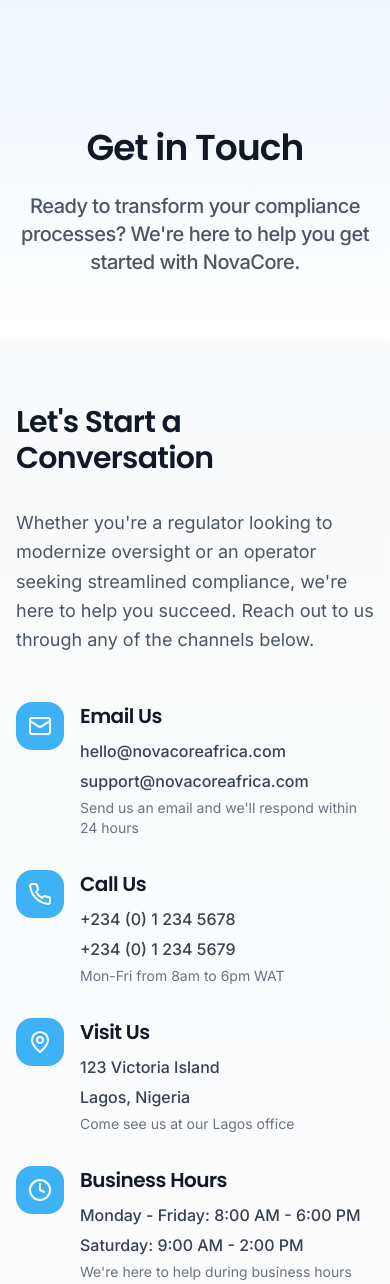
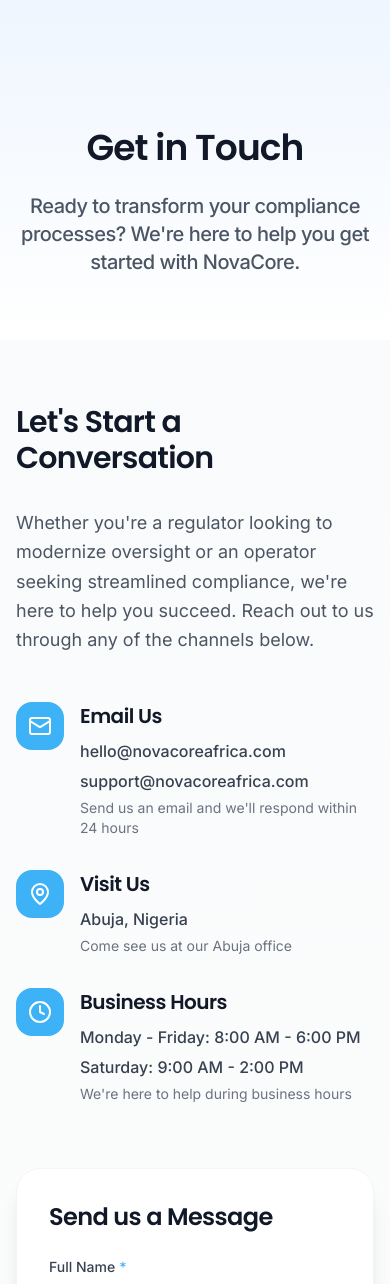
Before and after one commit to temiadebayo/novacore-website, a Next.js app: page /contact in a window 390 px wide. Shown: the top 1284 px of the page. Built offline with nearby package versions, Linux system fonts and the light colour scheme.

Commit message:
fix: remove phone numbers from contact page and update location to Abuja, Nigeria

```diff
--- a/app/contact/page.tsx
+++ b/app/contact/page.tsx
@@ -2,7 +2,7 @@
 
 import { useState } from 'react'
 import { motion } from 'framer-motion'
-import { Mail, Phone, MapPin, Clock, Send, CheckCircle, AlertCircle } from 'lucide-react'
+import { Mail, MapPin, Clock, Send, CheckCircle, AlertCircle } from 'lucide-react'
 
 const contactInfo = [
   {
@@ -12,16 +12,10 @@
     description: 'Send us an email and we\'ll respond within 24 hours'
   },
   {
-    icon: Phone,
-    title: 'Call Us',
-    details: ['+234 (0) 1 234 5678', '+234 (0) 1 234 5679'],
-    description: 'Mon-Fri from 8am to 6pm WAT'
-  },
-  {
     icon: MapPin,
     title: 'Visit Us',
-    details: ['123 Victoria Island', 'Lagos, Nigeria'],
-    description: 'Come see us at our Lagos office'
+    details: ['Abuja, Nigeria'],
+    description: 'Come see us at our Abuja office'
   },
   {
     icon: Clock,
```
